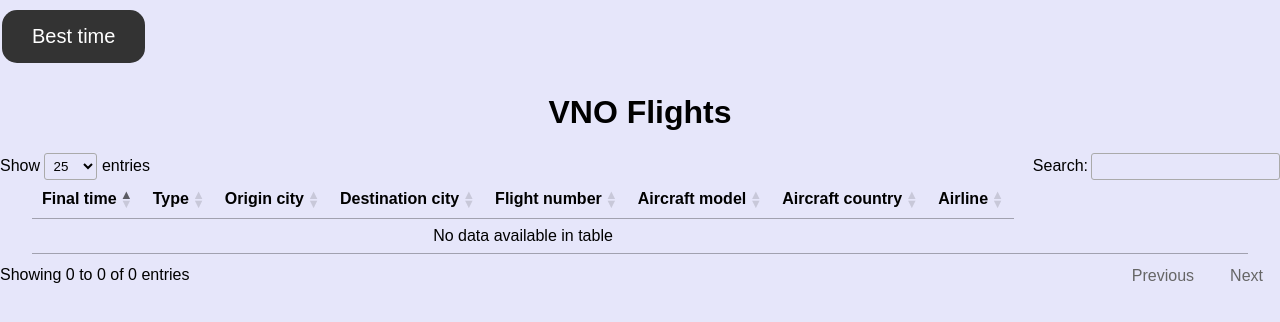
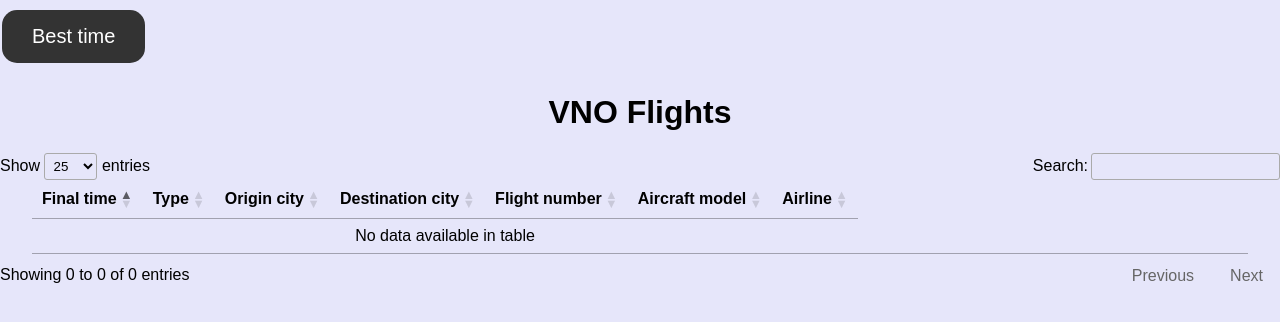
Before and after one commit to Kodotautas/Data-Engineering, a Flask app: template 6_Best_time_watch_airplanes_in_vno/templates/flights_data.html in a window 1280 px wide. Shown: the top 322 px of the page. Run offline with Flask 3, Linux system fonts and the light colour scheme; the template is opened without the code that fills it, so the values that code supplies are empty; parts of the project's set-up code (start-up, migrations or seed data) failed here and were passed over; some libraries are stand-ins or nearby versions.

```diff
--- a/6_Best_time_watch_airplanes_in_vno/helpers/flights_data.py
+++ b/6_Best_time_watch_airplanes_in_vno/helpers/flights_data.py
@@ -27,12 +27,12 @@ class FlightData:
 
     def get_arrivals(self):
         """Returns arrivals dataframe"""
-        columns_to_leave = ['flight.status.generic.status.type', 'flight.identification.number.default', 'flight.identification.callsign', 'flight.aircraft.model.text', 'flight.aircraft.country.name', 'flight.airline.short', 'flight.airport.origin.position.region.city', 'final_time']
+        columns_to_leave = ['flight.status.generic.status.type', 'flight.identification.number.default', 'flight.identification.callsign', 'flight.aircraft.model.text', 'flight.airline.short', 'flight.airport.origin.position.region.city', 'final_time']
         return self.arrivals[columns_to_leave]
 
     def get_departures(self):
         """Returns departures dataframe"""
-        columns_to_leave = ['flight.status.generic.status.type', 'flight.identification.number.default', 'flight.aircraft.model.text', 'flight.aircraft.country.name', 'flight.airline.short', 'flight.airport.destination.position.region.city', 'final_time']
+        columns_to_leave = ['flight.status.generic.status.type', 'flight.identification.number.default', 'flight.aircraft.model.text', 'flight.airline.short', 'flight.airport.destination.position.region.city', 'final_time']
         return self.departures[columns_to_leave]
 
     def concat_arrivals_departures(self):
--- a/6_Best_time_watch_airplanes_in_vno/templates/flights_data.html
+++ b/6_Best_time_watch_airplanes_in_vno/templates/flights_data.html
@@ -33,7 +33,6 @@
                 <th>Destination city</th>
                 <th>Flight number</th>
                 <th>Aircraft model</th>
-                <th>Aircraft country</th>
                 <th>Airline</th>
             </tr>
         </thead>
@@ -46,7 +45,6 @@
                 <td>{{ flight['Destination city'] }}</td>
                 <td>{{ flight['Flight number'] }}</td>
                 <td>{{ flight['Aircraft model'] }}</td>
-                <td>{{ flight['Aircraft country'] }}</td>
                 <td>{{ flight['Airline'] }}</td>
             </tr>
             {% endfor %}
```
